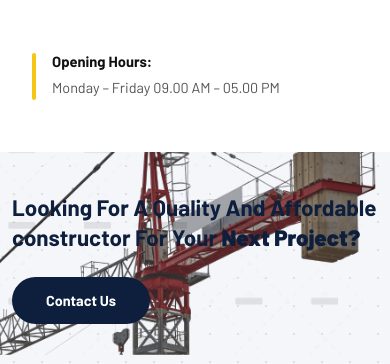
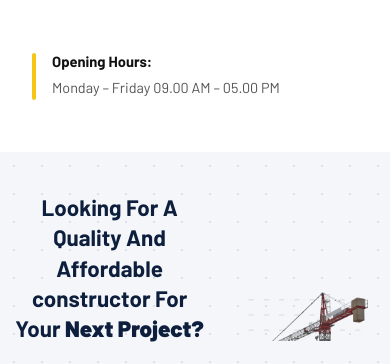
Before and after one commit to siliconradon-dev/Ozo-Construction, a plain HTML site: page contact.html in a window 390 px wide. Shown: the part 1333-1697 px from the top of the page. Drawn offline with nearby package versions, Linux system fonts and the light colour scheme.

Commit message:
UI update

```diff
--- a/contact.html
+++ b/contact.html
@@ -162,7 +162,7 @@
       <div class="row align-items-center">
 
         <!-- Left: text + button (crane image behind on right) -->
-        <div class="col-md-6 col-lg-5">
+        <div class="col-12 col-lg-5 text-center text-lg-start cta-copy">
           <h3 class="fw-bold mb-4 section-title-md">
             Looking For A Quality And Affordable
             constructor For Your
@@ -174,13 +174,21 @@
       </div>
     </div>
 
-    <!-- Crane image — absolute bg on right side -->
     <img
       src="images/Mask-Group-9.png"
       alt="Construction crane"
       class="cta-crane"
       onerror="this.style.display='none'"
     />
+
+    <div class="cta-crane-mobile d-md-none text-center mt-4">
+      <img
+        src="images/Mask-Group-9.png"
+        alt="Construction crane"
+        class="img-fluid"
+        onerror="this.style.display='none'"
+      />
+    </div>
 
   </section>
     <!-- END CTA BANNER -->
--- a/style.css
+++ b/style.css
@@ -558,10 +558,10 @@
 /* Crane */
 .cta-crane {
   position: absolute;
-  right: -95px;
+  right: -60px;
   bottom: 0;
-  top: -56px;
-  height: calc(70% + 110px);
+  top: -93px;
+  height: calc(80% + 160px);
   width: auto;
   object-fit: contain;
   object-position: right bottom;
@@ -604,6 +604,9 @@
     display: inline-flex;
     justify-content: center;
     min-width: 8.5rem;
+  }
+  .cta-crane {
+    display: none;
   }
   .cta-crane-mobile {
     display: block;
```
Also changed, not shown: about.html (+11 -3 lines), index.html (+2 -3 lines).
